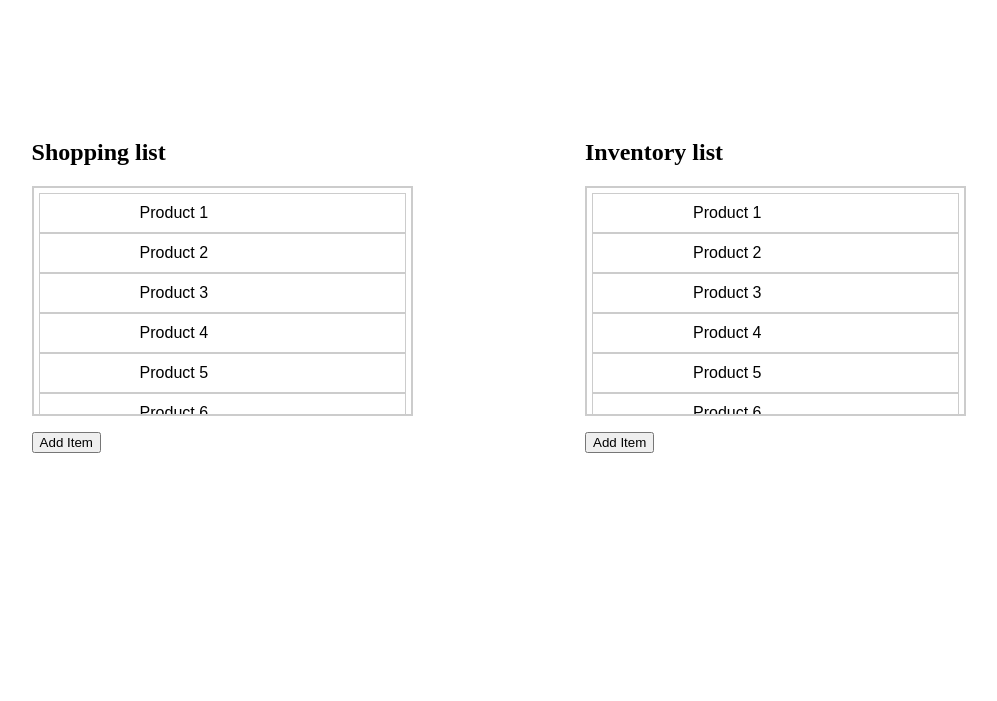
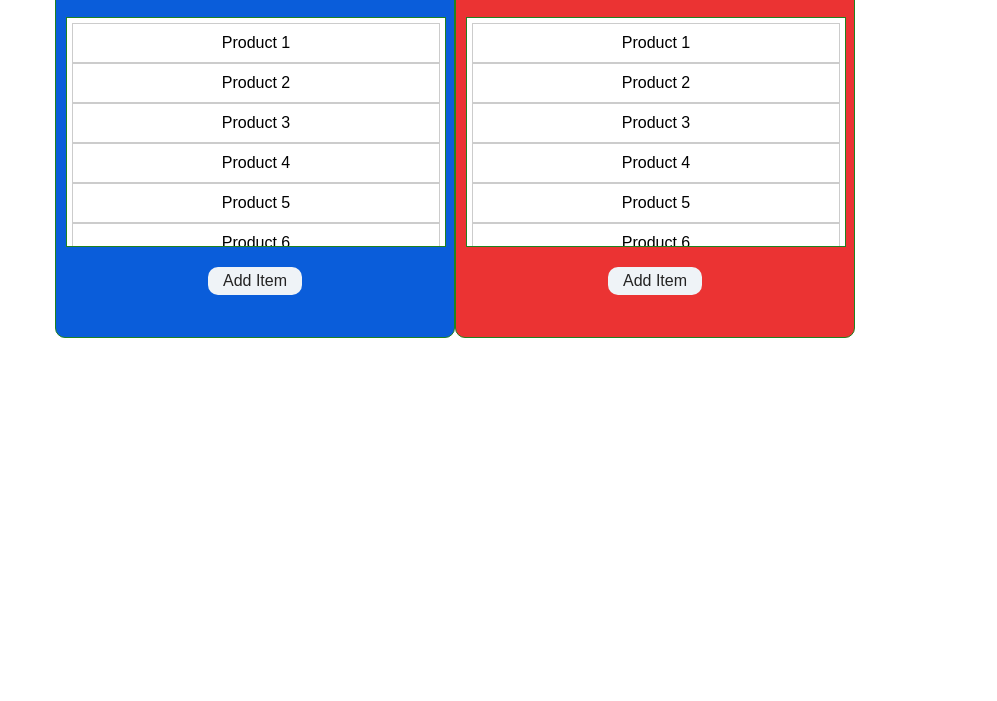
Before and after one commit to cse110-fa22-group22/cse110-fa22-group22, a plain HTML site: page source/html/index.html in a window 1280 px wide. Shown: the part 99-800 px from the top of the page, without its empty margins (185-1182 px from the left). Drawn offline with Linux system fonts and the light colour scheme.

Commit message:
Attempt to merge both css files

```diff
--- a/source/css/style.css
+++ b/source/css/style.css
@@ -15,23 +15,91 @@ main {
 }
 
 section {
-    margin: 130px;
+    width: 400px;
+    height: 400px;
+    padding-top: 30px;
+    padding-bottom: 10px;
+    padding-left: 10px;
+    padding-right: 10px;
+    text-align: center; /* Note: centers title and button but not list */
+    float: left;
+    border-radius: 10px;
+    border: 1px solid rgb(31, 130, 31);
 }
 
 ul {
     position: relative;
     height: 230px;
-    width: 130%;
+    width: 380px;
+    margin-bottom: 20px;
+    margin-top: 20px;
     overflow: scroll;
     padding: 5px;
-    border: 2px solid #ccc;
+    border: 1px solid rgb(31, 130, 31);
     font-size: 16px;
     font-family: Arial, sans-serif;
     box-sizing: border-box;
     list-style: none;
+    background-color: white;
 }
 
 li{
     padding: 10px 100px;
     border: 1px solid #ccc;
 }
+
+*{
+    margin: 0;
+    padding: 0;
+    box-sizing: border-box;
+    font-family: sans-serif;
+
+}
+
+.wrapper{ /* TODO: implement (pretty sure this doesn't affect page atm) */
+    max-width: 1280px;
+    height: 600px;
+
+    margin-top: 80px;
+    margin: auto;
+    padding: 30px;
+
+    border: 1px solid green;
+    background-color: rgb(30, 142, 30);
+}
+
+.navbar{ /* TODO: implement (navbar does not exist in web page atm) */
+   max-width: 1280px;
+   margin: 0 auto;
+   padding: 10px;
+
+   display: flex;
+   align-items: center;
+   justify-content: space-between;
+
+   background-color: rgb(255, 178, 34);
+}
+
+section.shopping{
+    background-color: rgb(10, 93, 218);
+}
+
+section.inventory{
+    background-color: rgb(235, 51, 51);
+}
+
+button {
+    display: inline-block;
+    border: none;
+    border-radius: 10px;
+    padding: 6px 15px;
+    margin: 0;
+    text-decoration: none;
+    background: #eff3f7;
+    color: #242323;
+    font-family: sans-serif;
+    font-size: 1rem;
+    line-height: 1;
+    cursor: pointer;
+    text-align: center;
+}
```
